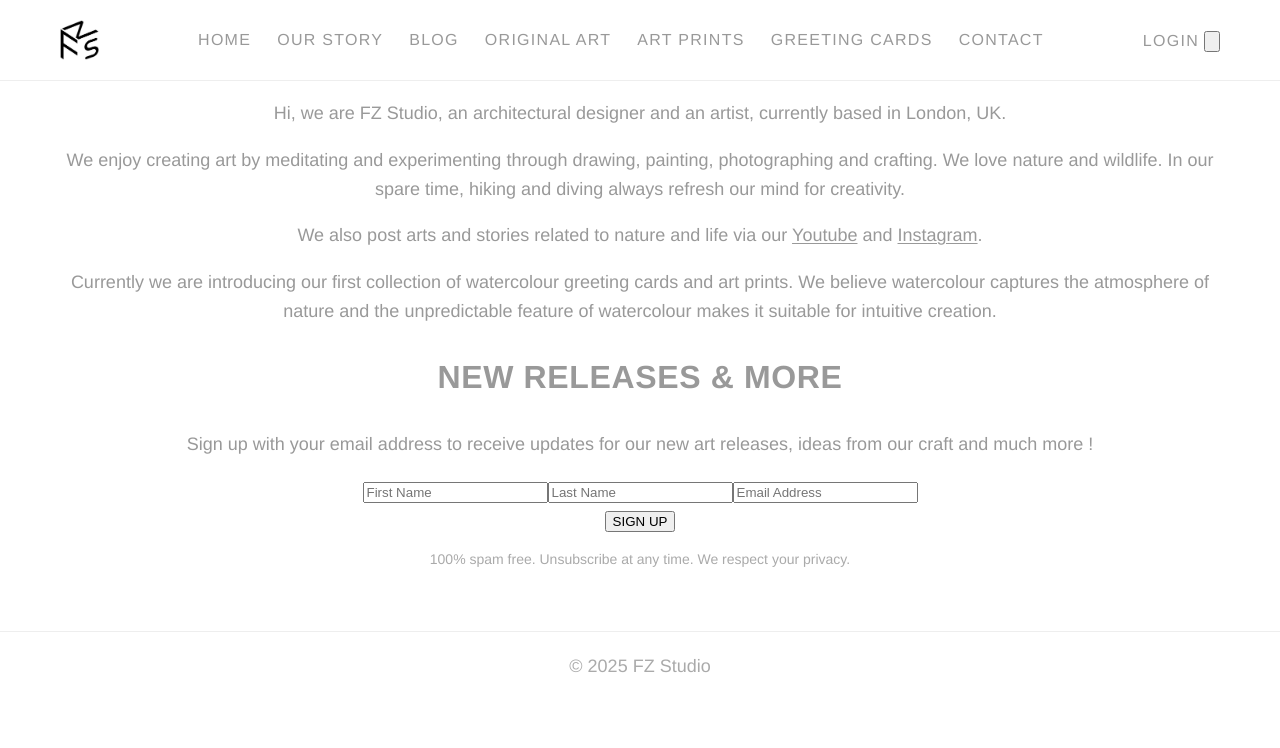
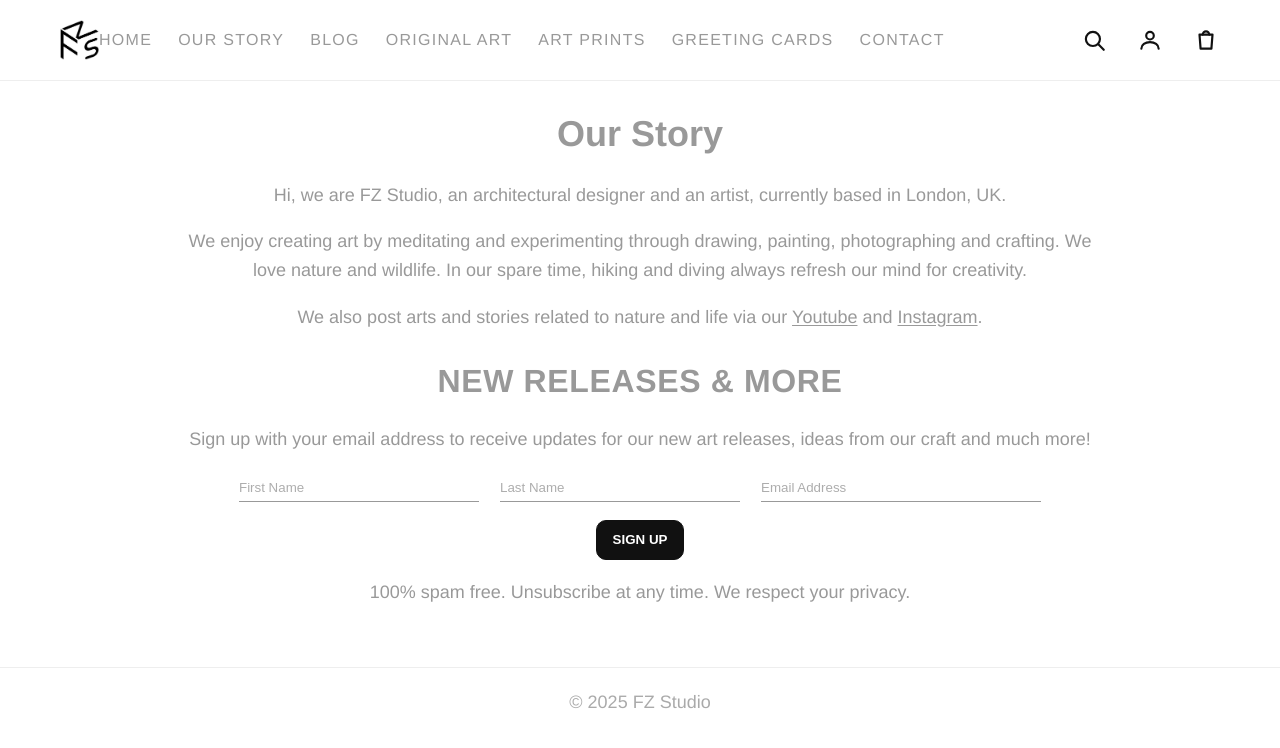
Before and after one commit to Leondecoding/Leondecoding.github.io, a Jekyll site: the page built from our-story.html, in a window 1280 px wide. Shown: the top 748 px of the page. Built offline with Jekyll 4.4.1, drawn with Linux system fonts in a browser that asks for light colours.

Commit message:
Update our-story.html

```diff
--- a/our-story.html
+++ b/our-story.html
@@ -1,56 +1,50 @@
-<!DOCTYPE html><html lang='en'><head><meta charset='utf-8'/><meta name='viewport' content='width=device-width, initial-scale=1'/><title>FZ Studio — Our Story</title><link rel='stylesheet' href='./styles.css?v=160'/><link rel="stylesheet" href="./styles.css?v=20251010j">
+---
+layout: default
+title: Our Story
+body_class: our-story
+---
+
+<!-- 仅本页样式：正文居中、标题缩小到 2/3、表单改为下划线 -->
 <style>
-  /* 列表页：去掉顶部栏与列表的 20px */
-  .topbar::after{ height:0 !important; }
-  .topbar + .grid,
-  .topbar + .container,
-  .topbar + section,
-  .topbar + main { margin-top:0 !important; }
+  .our-story main, .our-story .page{
+    max-width: 960px; margin: 0 auto; text-align: center; padding: 0 20px;
+  }
+  .our-story h1{ margin: 24px 0 12px; }
+  .our-story h2.section-title{
+    font-size: 32px;               /* 约等于之前的 2/3 */
+    letter-spacing: .02em;
+    margin: 24px 0 12px;
+  }
+  /* 表单：去边框 → 下划线 */
+  .our-story form input[type="text"],
+  .our-story form input[type="email"],
+  .our-story form input[type="name"]{
+    border: none; border-bottom: 1px solid #999; border-radius: 0;
+    background: transparent; padding: 6px 0; color:#999;
+  }
+  .our-story form input::placeholder{ color:#999; opacity:.8; }
+  .our-story form button{
+    appearance:none; border:1px solid #111; background:#111; color:#fff;
+    height:40px; padding:0 16px; border-radius:10px; font-weight:600;
+  }
 </style>
-<style>
-  /* 文案整体置中 */
-  main, .page, .container{ text-align:center !important; }
 
-  /* 全站文字 #999（按钮文字仍保持白色可读） */
-  body, a, p, li, h1, h2, h3, h4, h5, h6{ color:#999 !important; }
-  .btn, .button{ color:#fff !important; }
+<h1>Our Story</h1>
 
-  /* “NEW RELEASES & MORE” 字体减到 2/3（例如 48px->32px） */
-  h2, .section-title{ font-size:32px !important; letter-spacing:.02em !important; }
+<p>Hi, we are FZ Studio, an architectural designer and an artist, currently based in London, UK.</p>
+<p>We enjoy creating art by meditating and experimenting through drawing, painting, photographing and crafting. We love nature and wildlife. In our spare time, hiking and diving always refresh our mind for creativity.</p>
+<p>We also post arts and stories related to nature and life via our <a href="#">Youtube</a> and <a href="#">Instagram</a>.</p>
 
-  /* Sign up 输入框：去边框，改下划线 */
-  form input[type="text"],
-  form input[type="email"],
-  form input[type="name"],
-  form input[type="search"]{
-    border:none !important;
-    border-bottom:1px solid #999 !important;
-    border-radius:0 !important;
-    background:transparent !important;
-    padding:6px 0 !important;
-    color:#999 !important;
-  }
-  form input::placeholder{ color:#999 !important; opacity:.8; }
-</style>
-</head><body><header class="topbar">
-  <div class="container row a-center j-between">
-    <a class="logo" href="./index.html" aria-label="FZ Studio">
-      <img src="./assets/images/logo.jpg" alt="FZ Studio logo" />
-    </a>
-    <nav class="nav row a-center">
-      <a href="./index.html" data-nav="home">Home</a>
-      <a href="./our-story.html" data-nav="ourstory">Our Story</a>
-      <a href="./blog.html" data-nav="blog">Blog</a>
-      <a href="./original-art.html" data-nav="original">Original Art</a>
-      <a href="./art-prints.html" data-nav="prints">Art Prints</a>
-      <a href="./greeting-cards.html" data-nav="cards">Greeting Cards</a>
-      <a href="./contact.html" data-nav="contact">Contact</a>
-    </nav>
-    <div class="right">
-      <a href="#" aria-label="Login">Login</a>
-      <button id="cartBtn" class="icon-btn badge" data-count="0" title="Cart" aria-label="Cart">
-        <svg viewBox="0 0 24 24"><path d="M3 3h2l.6 3M7 13h10l3-8H6l1 8zm-1 0l-2 8m14-8l2 8M10 21a1 1 0 110-2 1 1 0 010 2m8 0a1 1 0 110-2 1 1 0 010 2" fill="none" stroke="currentColor" stroke-width="2" stroke-linecap="round" stroke-linejoin="round"/></svg>
-      </button>
-    </div>
-  </div>
-</header><main><section class='prose container'><p class='kicker'>Hi, we are FZ Studio, an architectural designer and an artist, currently based in London, UK.</p><p>We enjoy creating art by meditating and experimenting through drawing, painting, photographing and crafting. We love nature and wildlife. In our spare time, hiking and diving always refresh our mind for creativity.</p><p>We also post arts and stories related to nature and life via our <a href='#' target='_blank'>Youtube</a> and <a href='#' target='_blank'>Instagram</a>.</p><p>Currently we are introducing our first collection of watercolour greeting cards and art prints. We believe watercolour captures the atmosphere of nature and the unpredictable feature of watercolour makes it suitable for intuitive creation.</p></section><section class='nl container'><h2>NEW RELEASES &amp; MORE</h2><p>Sign up with your email address to receive updates for our new art releases, ideas from our craft and much more !</p><div class='inputs'><input placeholder='First Name' /><input placeholder='Last Name' /><input placeholder='Email Address' /></div><button>SIGN UP</button><div style='margin-top:14px;color:#aaa;font-size:14px'>100% spam free. Unsubscribe at any time. We respect your privacy.</div></section></main><footer class="footer"><div class="container">&copy; <span id="year"></span> FZ Studio</div></footer><script src='./app.js'></script></body></html>
+<h2 class="section-title">NEW RELEASES &amp; MORE</h2>
+
+<p>Sign up with your email address to receive updates for our new art releases, ideas from our craft and much more!</p>
+
+<form>
+  <p>
+    <input type="text" placeholder="First Name" style="width:240px; margin:0 8px;">
+    <input type="text" placeholder="Last Name"  style="width:240px; margin:0 8px;">
+    <input type="email" placeholder="Email Address" style="width:280px; margin:0 8px;">
+  </p>
+  <p><button type="submit">SIGN UP</button></p>
+  <p style="color:#999;">100% spam free. Unsubscribe at any time. We respect your privacy.</p>
+</form>
```
